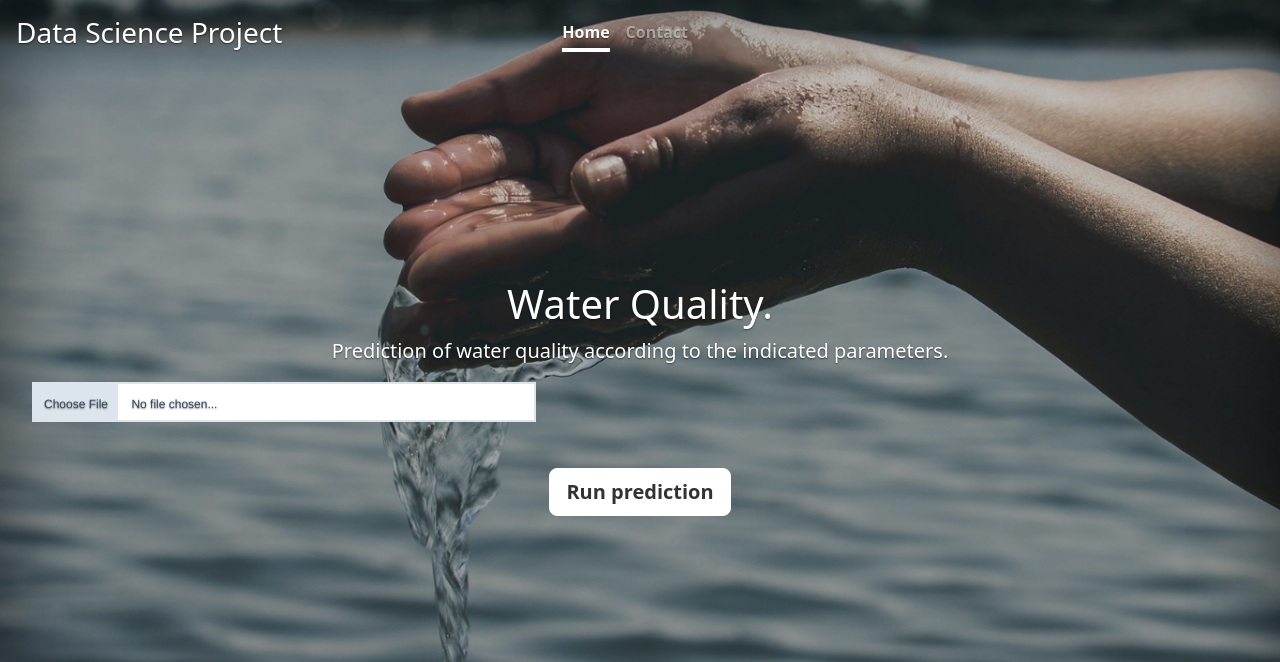
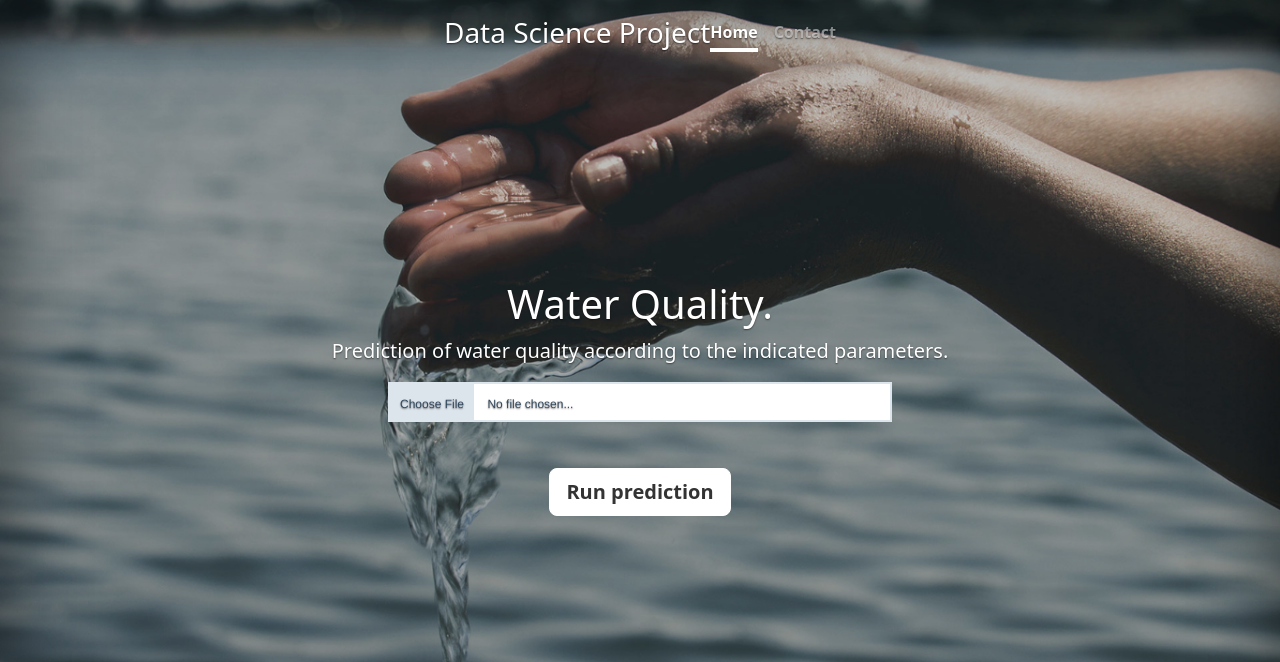
Before and after one commit to mcarlagg17/TBDS-ML_Clf_WaterQuality_flask, a Flask app: page / in a window 1280 px wide. Shown: the top 662 px of the page. Run offline with Flask 2, Linux system fonts and the light colour scheme; some libraries are stand-ins or nearby versions.

Commit message:
fondo 15

```diff
--- a/static/cover.css
+++ b/static/cover.css
@@ -35,7 +35,7 @@
 
 .width-upload {
   max-width: 42em;
-  text-align:center;
+  margin:0 auto;
 }
 
 /*
```
